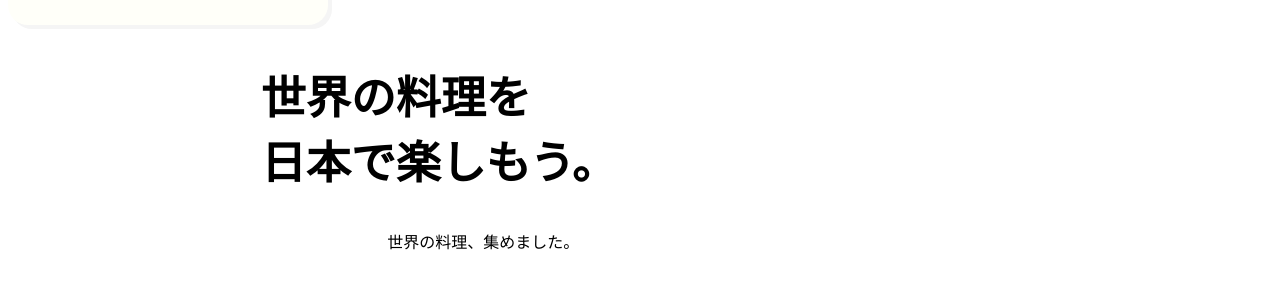
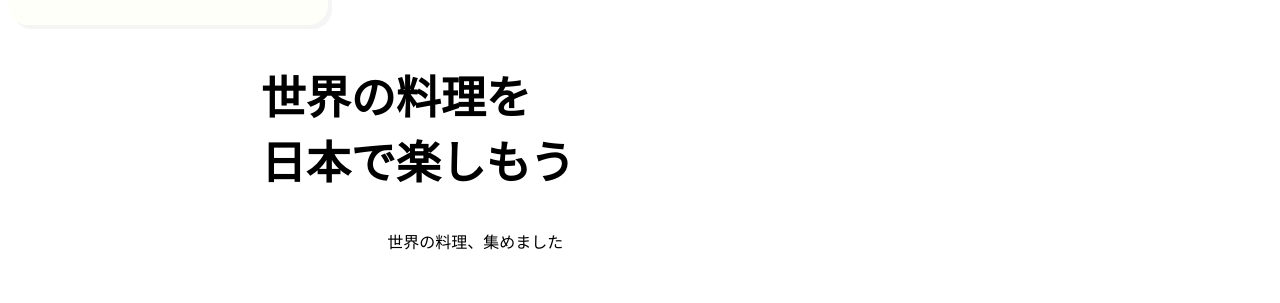
Before and after one commit to js-girl/worldcooking, a Vue app: page / in a window 1280 px wide. Shown: the part 485-788 px from the top of the page. Built offline with nearby package versions, Linux system fonts and the light colour scheme; grey boxes are pictures that could not be loaded.

Commit message:
cssの整理

```diff
--- a/src/App.vue
+++ b/src/App.vue
@@ -6,9 +6,9 @@
     </div>
     <div section="content2">
       <div class="main-coppy">
-        <h2>世界の料理を <br />日本で楽しもう。</h2>
+        <h2>世界の料理を <br />日本で楽しもう</h2>
       </div>
-      <div class="sub-coppy">世界の料理、集めました。</div>
+      <div class="sub-coppy">世界の料理、集めました</div>
       <div class="main-pic">
         <img class="pict" src="./images/wasyoku.jpg" width="500px" />
       </div>
```
